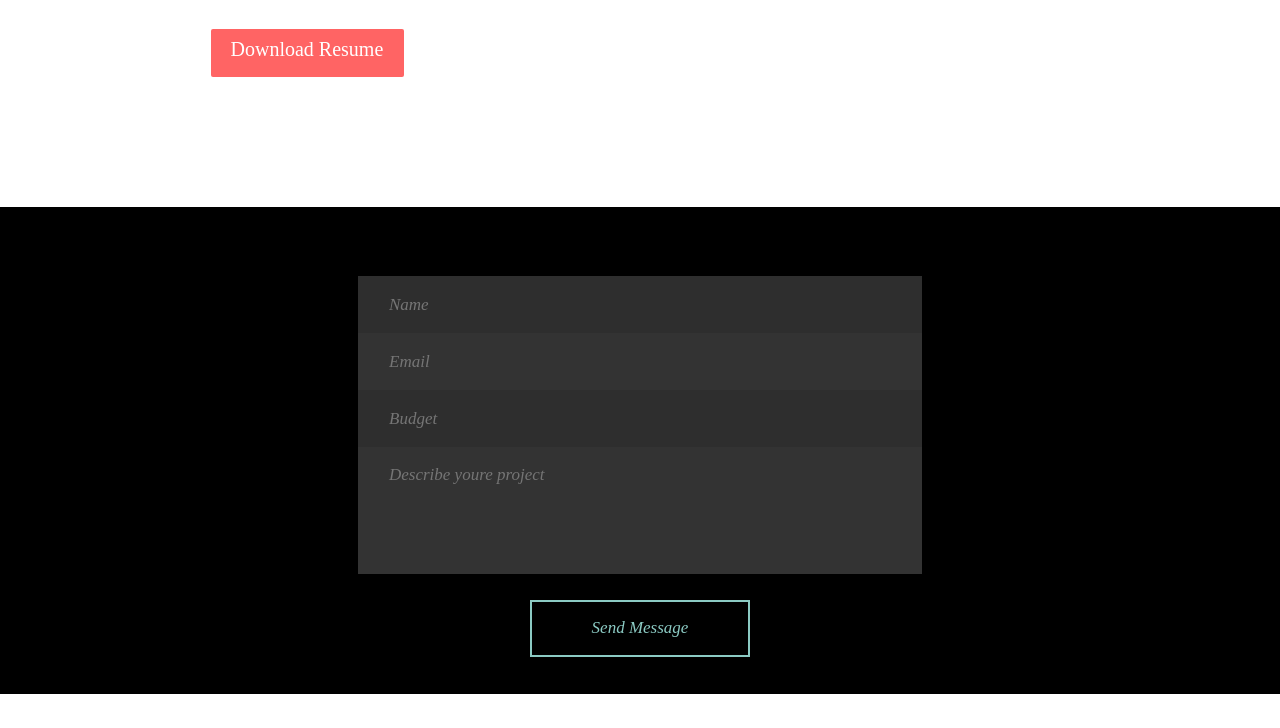
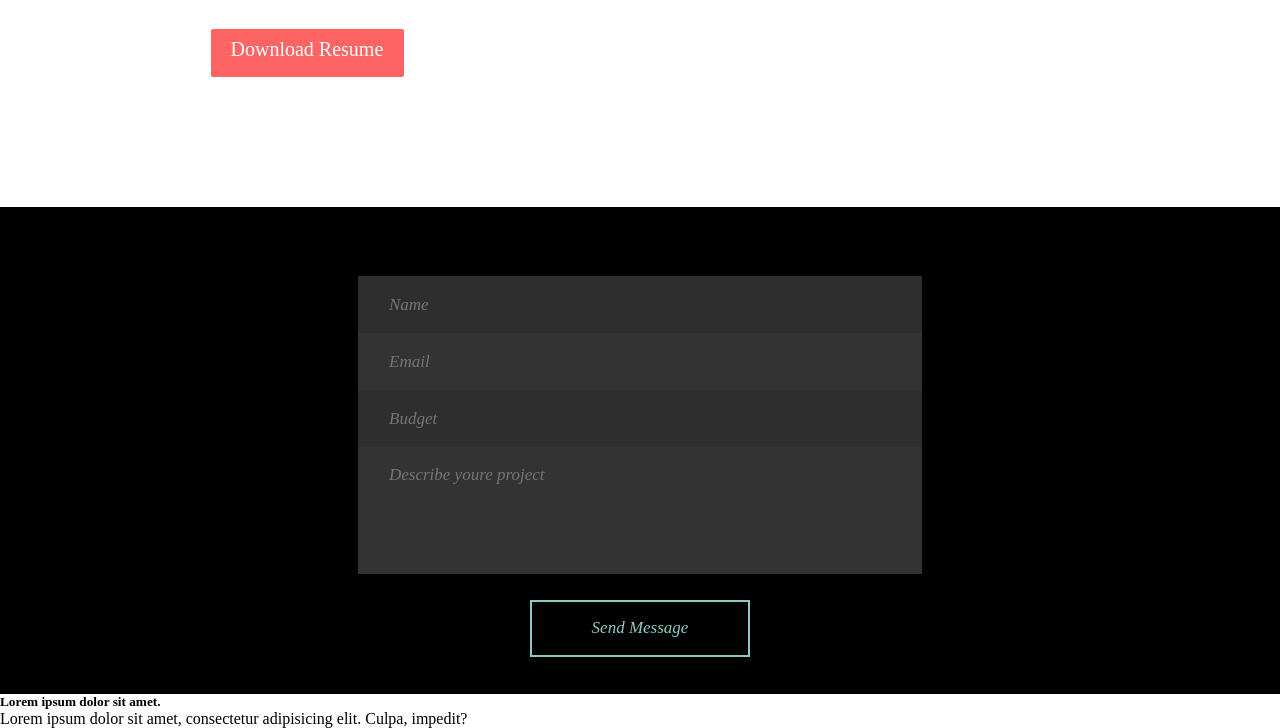
Before and after one commit to denad23/John, a plain HTML site: page index.html in a window 1280 px wide. Shown: the part 589-1317 px from the top of the page. Before the commit the page ends 1283 px from the top, so only its background shows below. Drawn offline with Linux system fonts and the light colour scheme.

Commit message:
change acc

```diff
--- a/css/style.css
+++ b/css/style.css
@@ -2,6 +2,7 @@
     padding: 0;
     margin: 0;
 }
-header{
+
+header {
     padding-top: 27px;
 }
--- a/index.html
+++ b/index.html
@@ -159,6 +159,11 @@
 		</form>
 	</section>
 </main>
+<footer>
+	<h5>Lorem ipsum dolor sit amet.</h5>
+	<p>Lorem ipsum dolor sit amet, consectetur adipisicing elit. Culpa, impedit?</p>
 
+
+</footer>
 </body>
 </html>
```
